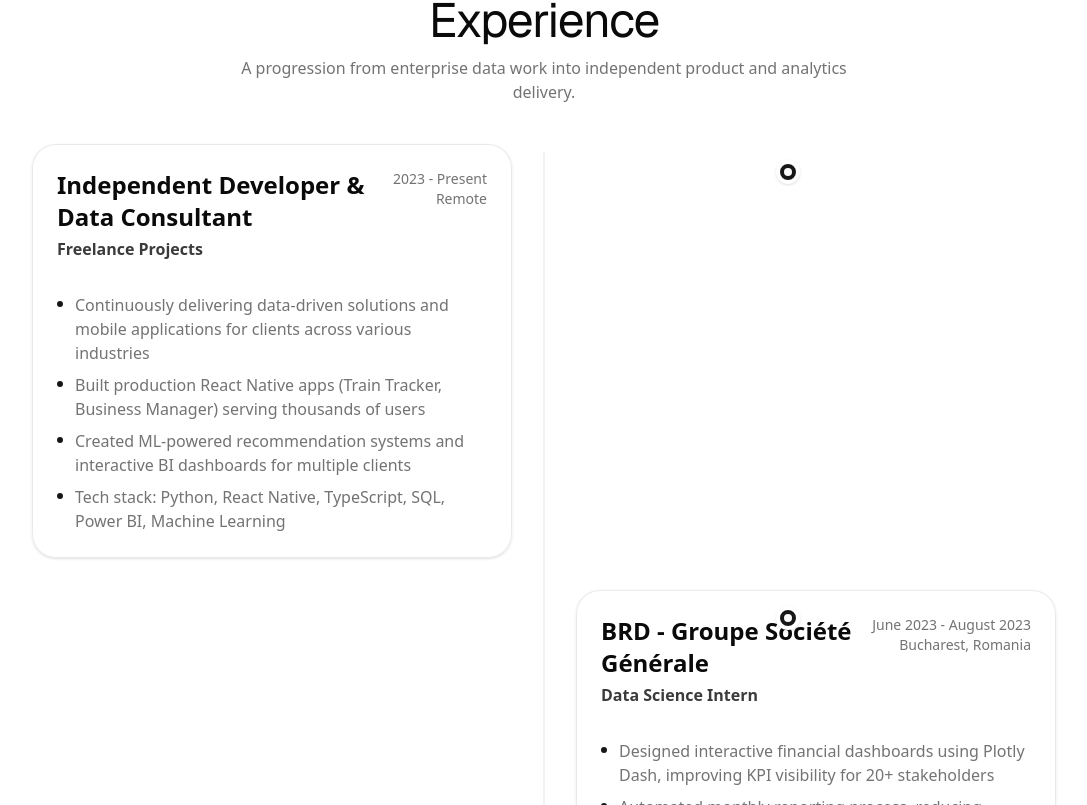
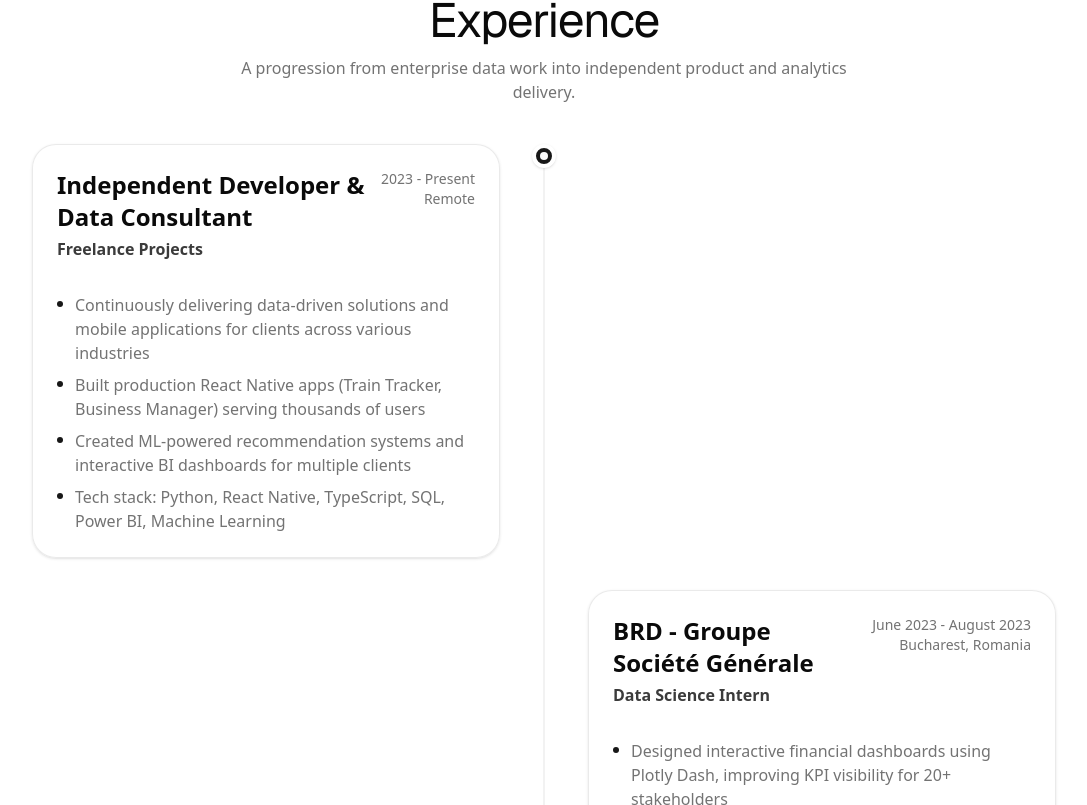
Before and after one commit to breidi28/portfolio, a Next.js app: page / in a window 1280 px wide. Shown: the part 3335-4140 px from the top of the page, without its empty margins (96-1183 px from the left). Built offline with nearby package versions, Linux system fonts and the light colour scheme.

Commit message:
fix: Adjust vertical positioning of experience section indicator for better alignment

```diff
--- a/components/sections/experience.tsx
+++ b/components/sections/experience.tsx
@@ -91,7 +91,7 @@
                     </CardContent>
                   </Card>
               </div>
-              <div className="absolute left-4 top-4 z-10 flex h-6 w-6 -translate-x-1/2 items-center justify-center rounded-full border-4 border-background bg-primary shadow md:left-1/2 md:top-4 md:col-start-2 md:-translate-x-full">
+              <div className="absolute left-4 top-6 flex h-6 w-6 -translate-x-1/2 items-center justify-center rounded-full border-4 border-background bg-primary shadow md:static md:left-auto md:top-auto md:translate-x-0 md:col-start-2 md:mx-auto">
                 <span className="h-2 w-2 rounded-full bg-primary-foreground" />
               </div>
               <div className={index % 2 === 0 ? "hidden md:block md:col-start-3" : "hidden md:block md:col-start-1"}>
```
